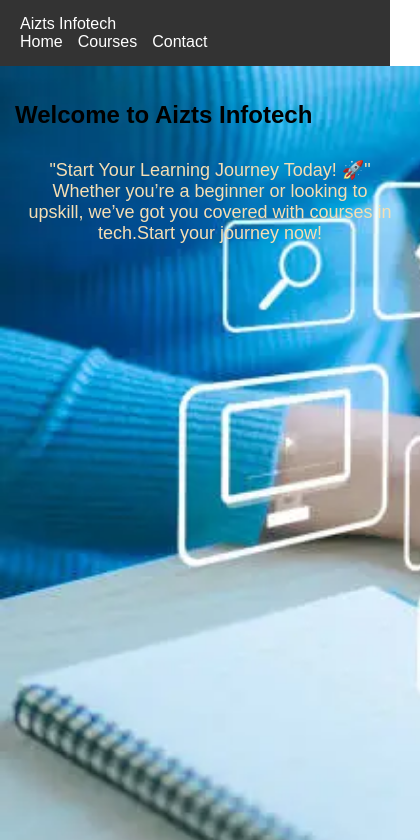
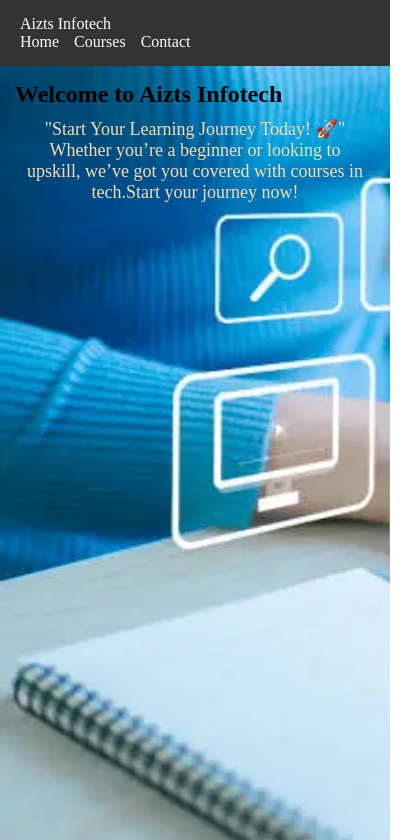
Before and after one commit to Noman-Rachbhare/courses-selling-App, a plain HTML site: page index.html in a window 390 px wide. Shown: the top 840 px of the page, 420 px wide, since content can reach past the window. Drawn offline with Linux system fonts and the light colour scheme.

Commit message:
Add files via upload

```diff
--- a/styles.css
+++ b/styles.css
@@ -1,9 +1,12 @@
 /* General Styles */
-body {
-    font-family: Arial, sans-serif;
+*{
     margin: 0;
     padding: 0;
-    overflow-x: hidden;
+    box-sizing: border-box;
+}
+body {
+    overflow:auto;
+    scroll-behavior: smooth;
 }
 
 #home {
@@ -171,10 +174,13 @@ footer {
 }
 
 /* Responsive Design */
-@media (max-width: 768px) {
+@media (max-width: 780px) {
     /* Header */
     .nav-links {
         gap: 15px;
+    }
+    #home{
+        flex-direction: column;
     }
 
     /* Courses Section */
@@ -196,12 +202,8 @@ footer {
     }
 }
 
-@media (max-width: 480px) {
+@media (max-width: 780px) {
     /* Header */
-    .logo {
-        font-size: 1.2rem;
-    }
-
     /* Home Section */
     #home p {
         font-size: 18px;
```
